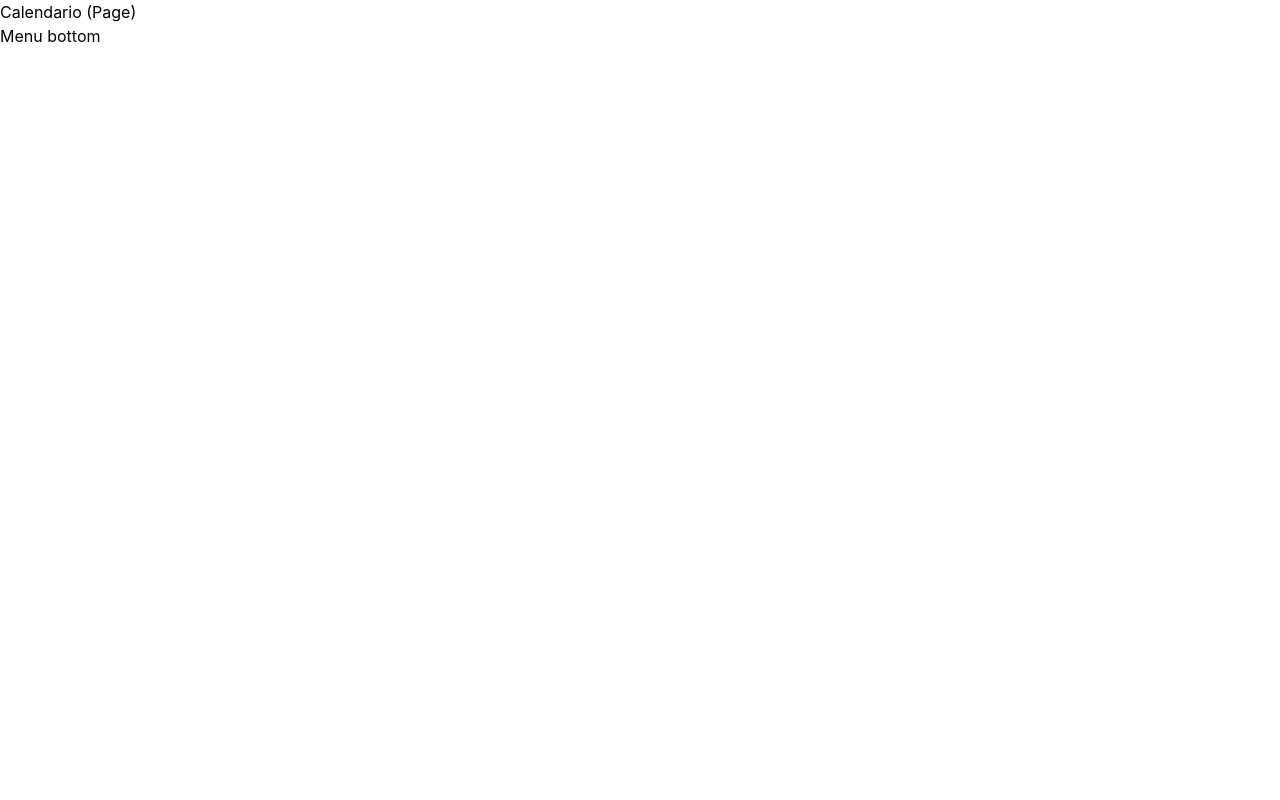
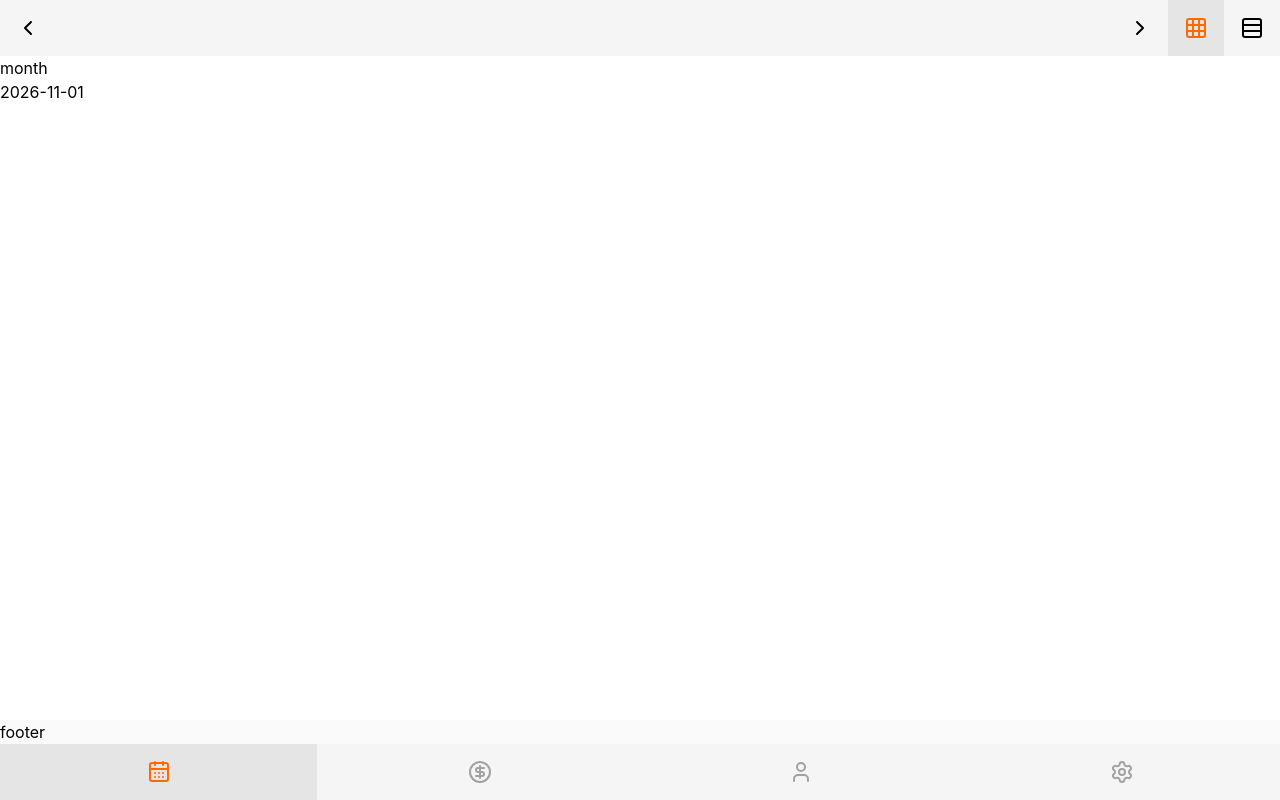
Before and after one commit to clruas/meuplantao, a React (Vite) app: page / in a window 1280 px wide. Built offline with nearby package versions, Linux system fonts and the light colour scheme.

Commit message:
Criacao: Navegacao de abas, navegacao do calendario e geracao do perido do calendario no modo mes e semana.

```diff
--- a/src/App.tsx
+++ b/src/App.tsx
@@ -1,11 +1,19 @@
+import { useState } from "react"
+import { BottomTabs } from "./components/bottomTabs"
+import { CalendarPage } from "./pages/calendarPage"
+import { ReportPage } from "./pages/reportPage"
+
 function App(){
+  const [activeTab, setActiveTab] = useState('calendar')
   return (
     <>
-      <div>
-        <div className="flex-1 overflow-hidden">
-          Calendario (Page)
-        </div>
-        <div>Menu bottom</div>
+      <div className="flex flex-col h-dvh">
+        {activeTab === 'calendar' && <CalendarPage />}
+        {activeTab === 'report' && <ReportPage />}
+        {/*
+        {activeTab === 'user' && <UserPage />}
+        */}
+        <BottomTabs activeTab={activeTab} onSelectTab={setActiveTab} />
       </div>
     </>
   )
--- /dev/null
+++ b/src/components/bottomTabs.tsx
@@ -0,0 +1,30 @@
+import { CalendarDays, CircleDollarSign, Settings, User } from "lucide-react"
+import { cn } from "../utils/cn";
+
+interface TabDefinition {
+  id: string;
+  label: string;
+  icon: Icon;
+}
+
+export const APP_TABS: TabDefinition[] = [
+  { id: 'calendar', label: 'Plantões', icon: CalendarDays },
+  { id: 'report', label: 'Relatório', icon: CircleDollarSign },
+  { id: 'user', label: 'Usuário', icon: User },
+  { id: 'config', label: 'Configurações', icon: Settings }
+];
+
+export function BottomTabs({ activeTab, onSelectTab }){
+  return <nav className="flex justify-between gap-1 bg-neutral-100">
+    {APP_TABS.map((tab, idx) => <div
+      key={idx}
+      onClick={e => onSelectTab(tab.id)}
+      className={cn(
+        'flex-1 flex justify-center items-center py-4 transition-all',
+        activeTab === tab.id ? 'bg-neutral-200 text-orange-500' : 'text-neutral-400'
+      )}
+    >
+      <tab.icon />
+    </div>)}
+  </nav>
+}
--- /dev/null
+++ b/src/components/calendarHeader.tsx
@@ -0,0 +1,34 @@
+import { ChevronLeft, ChevronRight, Grid3x3, Rows3 } from "lucide-react";
+import { cn } from "../utils/cn";
+import type { ViewMode } from "../utils/types";
+
+interface CalendarHeaderProps {
+    viewMode: ViewMode
+    onChangeViewMode: (mode: ViewMode) => void
+    onNext: () => void
+    onPrevious: () => void
+    periodLabel: string
+}
+
+function HeaderButton({ selected, onClick, icon: Icon }){
+    return <div
+        onClick={onClick}
+        className={cn("transition-all p-4 active:bg-neutral-300", selected && 'bg-neutral-200 text-orange-500')}
+    >
+        <Icon />
+    </div>
+}
+
+export function CalendarHeader({ viewMode, onChangeViewMode, onNext, onPrevious, periodLabel }: CalendarHeaderProps){
+    return <>
+        <div className="flex-1 flex items-center justify-between gap-2">
+            <HeaderButton icon={ChevronLeft} onClick={onPrevious} />
+            <span className="font-bold">{periodLabel}</span>
+            <HeaderButton icon={ChevronRight} onClick={onNext} />
+        </div>
+        <div className="flex">
+            <HeaderButton selected={viewMode == 'month'} icon={Grid3x3} onClick={e=>onChangeViewMode('month')} />
+            <HeaderButton selected={viewMode == 'week'} icon={Rows3} onClick={e=>onChangeViewMode('week')} />
+        </div>
+    </>
+}
--- /dev/null
+++ b/src/components/page.tsx
@@ -0,0 +1,23 @@
+import { cn } from "../utils/cn"
+
+function Page({ children }){
+    return <>{ children }</>
+}
+
+function Header({ children, className = '' }){
+  return <div className={cn("flex justify-between bg-neutral-100", className)}>{children}</div>
+}
+
+function Body({ children, className = '' }){
+    return <div className={cn("flex-1 flex", className)}>{ children }</div>
+}
+
+function Footer({ children, className = '' }){
+    return <div className={cn("bg-neutral-50", className)}>{ children }</div>
+}
+
+Page.Header = Header
+Page.Body = Body
+Page.Footer = Footer
+
+export default Page
--- /dev/null
+++ b/src/pages/calendarPage.tsx
@@ -0,0 +1,82 @@
+import { useState } from "react";
+import Page from "../components/page";
+import { toISODate } from "../utils/dateHelpers";
+import { ViewMode } from "../utils/types";
+import { CalendarHeader } from "../components/calendarHeader";
+import { addDays } from "date-fns";
+
+// export interface PeriodRange {
+//   start: ISODateString;
+//   end: ISODateString;
+// }
+
+function getReferenceDate(referenceDate: Date, viewMode: ViewMode, direction: 1 | -1 ) {
+    if (viewMode === 'week') {
+        return addDays(referenceDate, 7 * direction);
+    }
+    return new Date(referenceDate.getFullYear(), referenceDate.getMonth() + direction, 1)
+}
+
+function getPeriod(referenceDate: Date, viewMode: ViewMode) {
+    // const date = toDate(reference);
+
+    // if (mode === 'week') {
+    //     const weekday = date.getDay(); // 0 = domingo
+    //     const start = toISODate(new Date(date.getFullYear(), date.getMonth(), date.getDate() - weekday));
+    //     return { start, end: addDaysISO(start, 6) };
+    // }
+
+    // const firstWeekday = new Date(date.getFullYear(), date.getMonth(), 1).getDay();
+    // const lastDayDate = new Date(date.getFullYear(), date.getMonth() + 1, 0);
+    // const lastWeekday = lastDayDate.getDay();
+
+    // const start = toISODate(new Date(date.getFullYear(), date.getMonth(), 1 - firstWeekday));
+    // const end = addDaysISO(start, 41)
+
+    // return { start, end }
+
+    if(viewMode == ViewMode.Week){
+        const weekday = referenceDate.getDay(); // 0 = domingo
+        const start = new Date(referenceDate.getFullYear(), referenceDate.getMonth(), referenceDate.getDate() - weekday);
+        return { start, end: addDays(start, 6) };
+    }
+    const firstWeekday = new Date(referenceDate.getFullYear(), referenceDate.getMonth(), 1).getDay();
+    const start = new Date(referenceDate.getFullYear(), referenceDate.getMonth(), 1 - firstWeekday)
+    const end = addDays(start, 41)
+    return { start, end }
+}
+
+export function CalendarPage(){
+    const [viewMode, setViewMode] = useState(ViewMode.Month)
+    const [referenceDate, setReferenceDate] = useState(() => new Date())
+    //const [selectedDate, setSelectedDate] = useState<string | null>(null);
+
+    const goNext = () => setReferenceDate(old => getReferenceDate(old, viewMode, 1))
+    const goPrevious = () => setReferenceDate(old => getReferenceDate(old, viewMode, -1))
+
+    const period = getPeriod(referenceDate, viewMode)
+    //const days = useCalendarRange(period)
+
+    //const selectedDay = days.find((d) => d.date === selectedDate) ?? null;
+
+    console.log(viewMode)
+    console.log(toISODate(referenceDate))
+    console.log(period)
+
+    return <Page>
+        <Page.Header>
+            <CalendarHeader
+                viewMode={viewMode}
+                onChangeViewMode={setViewMode}
+                onNext={goNext}
+                onPrevious={goPrevious}
+                //periodLabel={formatPeriodLabel(viewMode, period)}
+            />
+        </Page.Header>
+        <Page.Body className="flex-col">
+            <div>{viewMode}</div>
+            <div>{toISODate(referenceDate)}</div>
+        </Page.Body>
+        <Page.Footer>footer</Page.Footer>
+    </Page>
+}
--- /dev/null
+++ b/src/pages/reportPage.tsx
@@ -0,0 +1,9 @@
+import Page from "../components/page";
+
+export function ReportPage(){
+    return <Page>
+        <Page.Header>Report page</Page.Header>
+        <Page.Body>body</Page.Body>
+        <Page.Footer>footer</Page.Footer>
+    </Page>
+}
--- /dev/null
+++ b/src/utils/dateHelpers.ts
@@ -0,0 +1,25 @@
+import { addDays, differenceInCalendarDays, format as frmt, parseISO, startOfDay } from "date-fns";
+import { ptBR } from "date-fns/locale"
+import type { ISODateString } from "./types";
+
+export function format(date, formatStr){
+  return frmt(typeof(date) === 'string' ? toDate(date) : date, formatStr, { locale: ptBR })
+}
+export function toISODate(date: Date): ISODateString {
+    return frmt(date, 'yyy-MM-dd')
+}
+
+/*
+export function toDate(iso: ISODateString): Date {
+    return startOfDay(parseISO(iso))
+}
+
+export function addDaysISO(iso: ISODateString, amount: number): ISODateString {
+  return toISODate(addDays(toDate(iso), amount));
+}
+
+
+export function daysBetween(a: ISODateString, b: ISODateString): number {
+  return differenceInCalendarDays(toDate(b), toDate(a));
+}
+*/
--- /dev/null
+++ b/src/utils/types.ts
@@ -0,0 +1,6 @@
+export type ISODateString = string;
+
+export enum ViewMode {
+  Month = 'month',
+  Week = 'week',
+}
```
